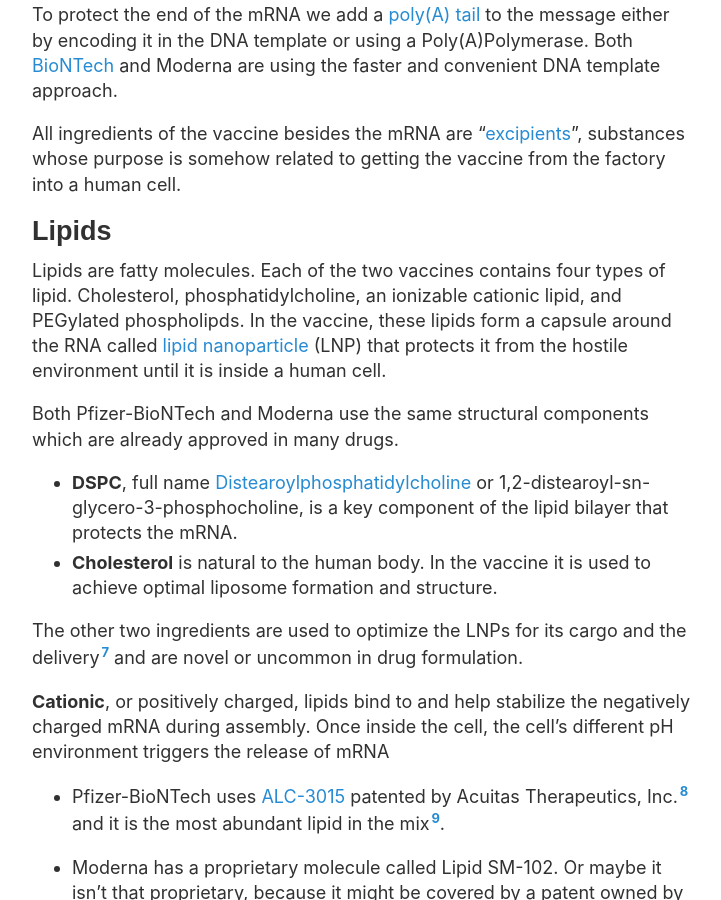
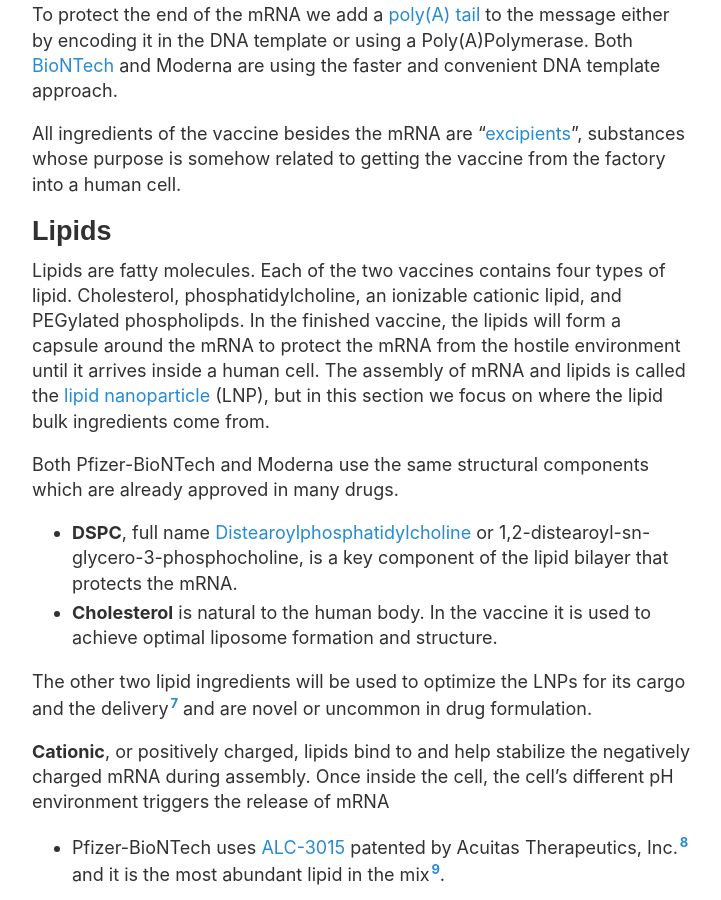
Before and after one commit to jonemo/blog.jonasneubert.com, a Jekyll site: the page built from _posts/2021-01-10-exploring-the-supply-chain-of-the-pfizer-biontech-and-moderna-covid-19-vaccines.md, in a window 1280 px wide and 900 px high, scrolled down 5322 px. Shown: the whole window, without its empty margins (70-791 px from the left). Built offline with Jekyll 4.4.1, drawn with Linux system fonts in a browser that asks for light colours; some of the changed text lies outside the part shown.

Commit message:
[post] supply chain: clarify (bulk) lipids vs LNP

```diff
--- a/_posts/2021-01-10-exploring-the-supply-chain-of-the-pfizer-biontech-and-moderna-covid-19-vaccines.md
+++ b/_posts/2021-01-10-exploring-the-supply-chain-of-the-pfizer-biontech-and-moderna-covid-19-vaccines.md
@@ -263,7 +263,7 @@
 
 ## Lipids
 
-Lipids are fatty molecules. Each of the two vaccines contains four types of lipid. Cholesterol, phosphatidylcholine, an ionizable cationic lipid, and PEGylated phospholipds. In the vaccine, these lipids form a capsule around the RNA called [lipid nanoparticle](https://en.wikipedia.org/wiki/Solid_lipid_nanoparticle) (LNP) that protects it from the hostile environment until it is inside a human cell.
+Lipids are fatty molecules. Each of the two vaccines contains four types of lipid. Cholesterol, phosphatidylcholine, an ionizable cationic lipid, and PEGylated phospholipds. In the finished vaccine, the lipids will form a capsule around the mRNA to protect the mRNA from the hostile environment until it arrives inside a human cell. The assembly of mRNA and lipids is called the [lipid nanoparticle](https://en.wikipedia.org/wiki/Solid_lipid_nanoparticle) (LNP), but in this section we focus on where the lipid bulk ingredients come from.
 
 Both Pfizer-BioNTech and Moderna use the same structural components which are already approved in many drugs.
 
@@ -272,7 +272,7 @@
 *   **DSPC**, full name [Distearoylphosphatidylcholine](https://en.wikipedia.org/wiki/Distearoylphosphatidylcholine) or 1,2-distearoyl-sn-glycero-3-phosphocholine, is a key component of the lipid bilayer that protects the mRNA.
 *   **Cholesterol** is natural to the human body. In the vaccine it is used to achieve optimal liposome formation and structure.
 
-The other two ingredients are used to optimize the LNPs for its cargo and the delivery[^7] and are novel or uncommon in drug formulation.
+The other two lipid ingredients will be used to optimize the LNPs for its cargo and the delivery[^7] and are novel or uncommon in drug formulation.
 
 **Cationic**, or positively charged, lipids bind to and help stabilize the negatively charged mRNA during assembly. Once inside the cell, the cell’s different pH environment triggers the release of mRNA
 
@@ -354,9 +354,9 @@
 Moderna sources all lipids ingredients from the German-headquartered company [CordenPharma](https://www.cordenpharma.com).[^24] One facility in Boulder, Colorado, which was recently expanded and can now produce 400kg per batch[^25], and two facilities in [Liestal, Switzerland](https://www.cordenpharma.com/facilities/liestal/), and [Chenôve, France](https://www.cordenpharma.com/facilities/chenove/), are set up to produce the lipids required by Moderna.
 
 
-## Lipid Nanoparticle (LNP) Production
+## Lipid Nanoparticle (LNP) Assembly
 
-Welcome to the bottleneck of mRNA vaccine production! The number of people in the world who know how to get lipids and mRNA to combine into a lipid nanoparticle (LNP) might be in the low hundreds. And the machines to do it might not be machines at all but one-off lab bench setups like the one in this [Wall Street Journal article](https://www.wsj.com/articles/if-one-leading-coronavirus-vaccine-works-thank-this-tiny-firm-in-rural-austria-11604664001).
+Welcome to the bottleneck of mRNA vaccine production! This is where the mRNA and lipids (see previous sections) get combined. The number of people in the world who know how to get lipids and mRNA to combine into a lipid nanoparticle (LNP) might be in the low hundreds. And the machines to do it might not be machines at all but one-off lab bench setups like the one in this [Wall Street Journal article](https://www.wsj.com/articles/if-one-leading-coronavirus-vaccine-works-thank-this-tiny-firm-in-rural-austria-11604664001).
 
 The problem at hand is this: How do you get the four lipids and the mRNA to combine in such a way that they form the protective sphere of the LNP, in a reproducible way? You can’t just combine all parts in your Vitamix and run the smoothie program. Well, you could, but it’s not going to give you a weird smoothie and not mRNA filled lipid nano-particles. What is of the essence is precise control of molecule sizes, precise control of flow rates, and probably precise control of many other parameters. Microfluidics is the technology of choice for these requirements and are most likely used for nanoparticle formation in mRNA vaccine making.
 
```
